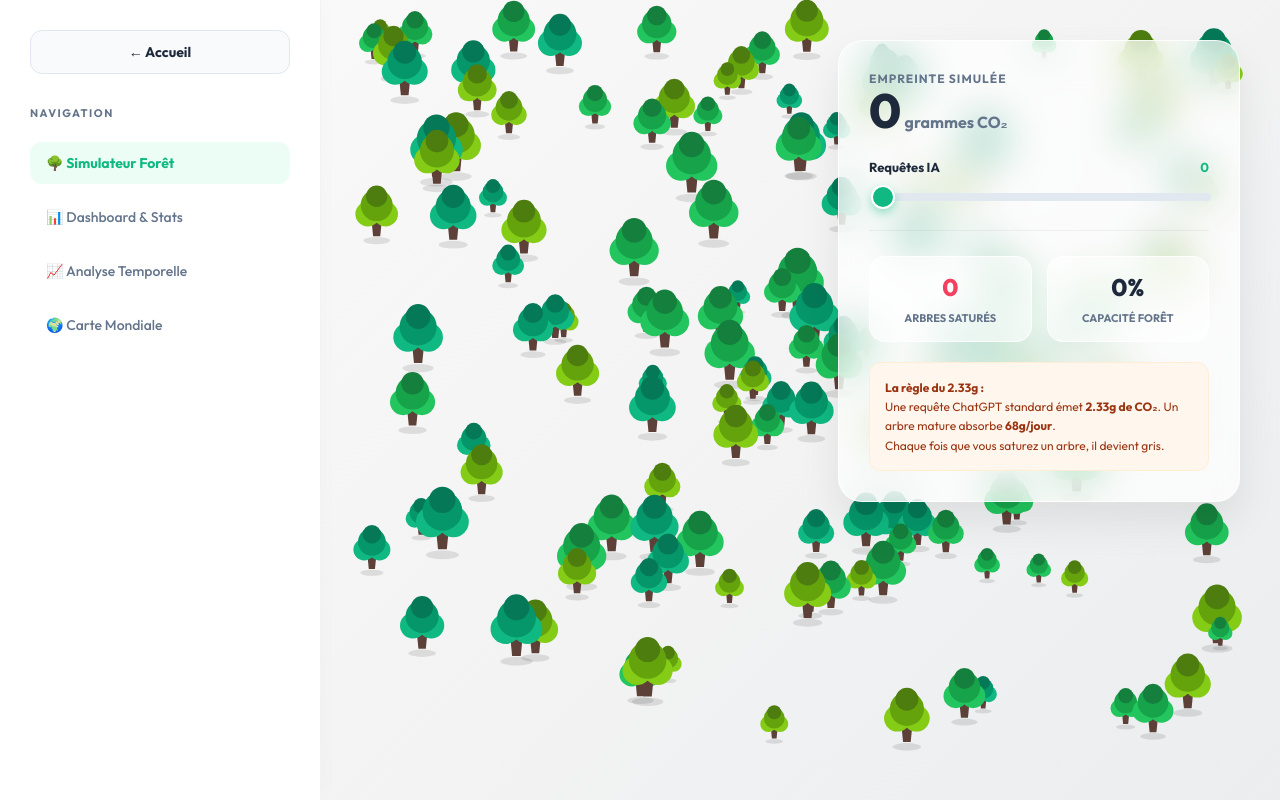
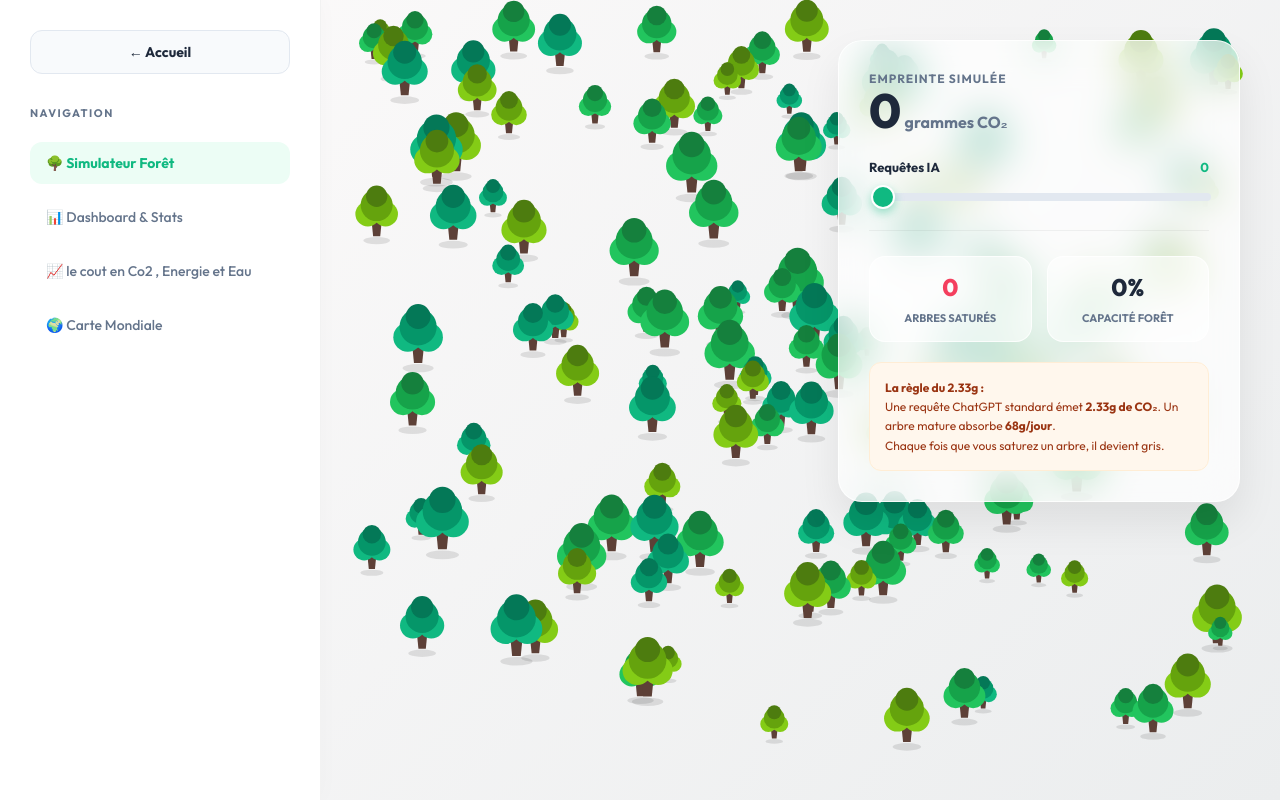
Before and after one commit to sa-mmmy/Projet-Data-viz, a plain HTML site: page foret.html in a window 1280 px wide. Drawn offline with nearby package versions, Linux system fonts and the light colour scheme.

Commit message:
fixing routing in forest

```diff
--- a/foret.html
+++ b/foret.html
@@ -122,7 +122,7 @@
         <div class="nav-label">Navigation</div>
         <a href="#" class="nav-item active">🌳 Simulateur Forêt</a>
         <a href="Analytics.html" class="nav-item">📊 Dashboard & Stats</a>
-        <a href="combined.html" class="nav-item">📈 Analyse Temporelle</a>
+        <a href="Effects.html" class="nav-item">📈 le cout en Co2 , Energie et Eau</a>
         <a href="map.html" class="nav-item">🌍 Carte Mondiale</a>
     </aside>
 
```
